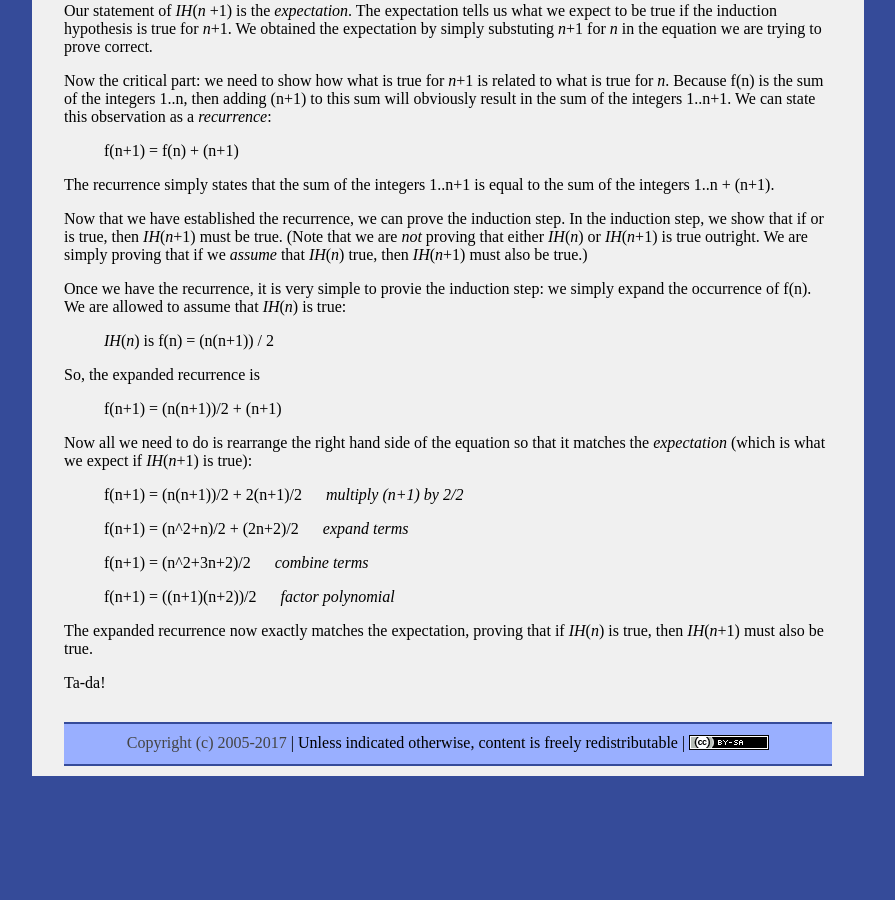
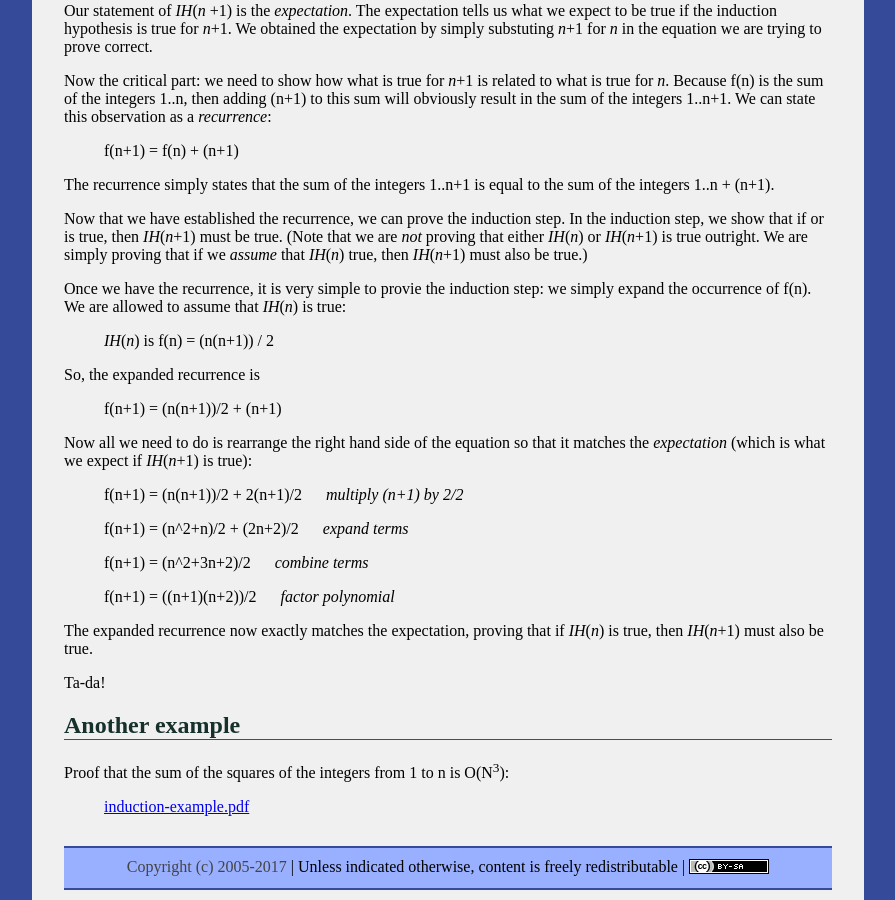
Before and after one commit to ycpcs/cs201-fall2017, a Jekyll site: the page built from lectures/lecture21.md, in a window 1280 px wide and 900 px high, scrolled down 1191 px. Shown: the whole window, without its empty margins (192-1087 px from the left). Built offline with Jekyll 4.4.1, drawn with Linux system fonts in a browser that asks for light colours; before the commit the page ends 1967 px from its top, so only the background shows below that.

Commit message:
another proof by induction example

```diff
--- a/lectures/lecture21.md
+++ b/lectures/lecture21.md
@@ -86,3 +86,9 @@ Now all we need to do is rearrange the right hand side of the equation so that i
 The expanded recurrence now exactly matches the expectation, proving that if *IH*(*n*) is true, then *IH*(*n*+1) must also be true.
 
 Ta-da!
+
+## Another example
+
+Proof that the sum of the squares of the integers from 1 to n is O(N<sup>3</sup>):
+
+> [induction-example.pdf](induction-example.pdf)
```
Also changed, not shown: 3 other files.
